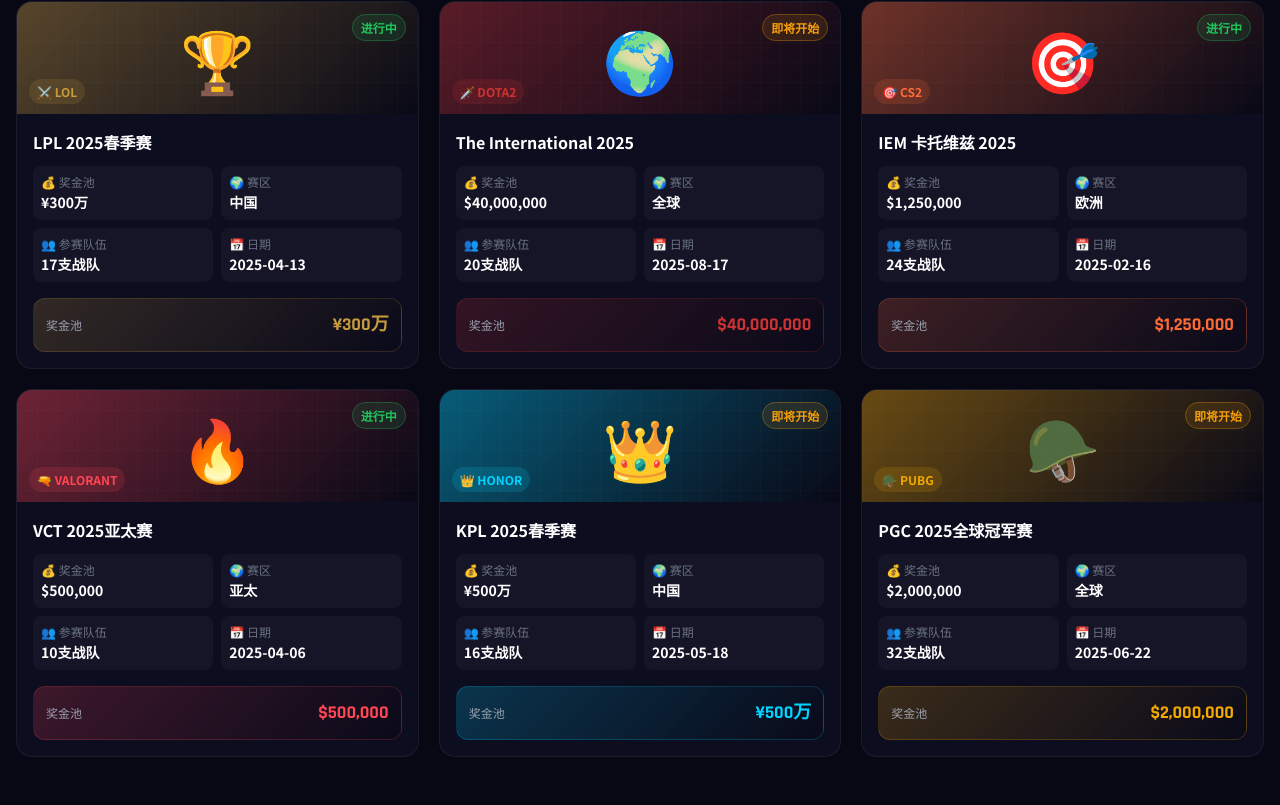
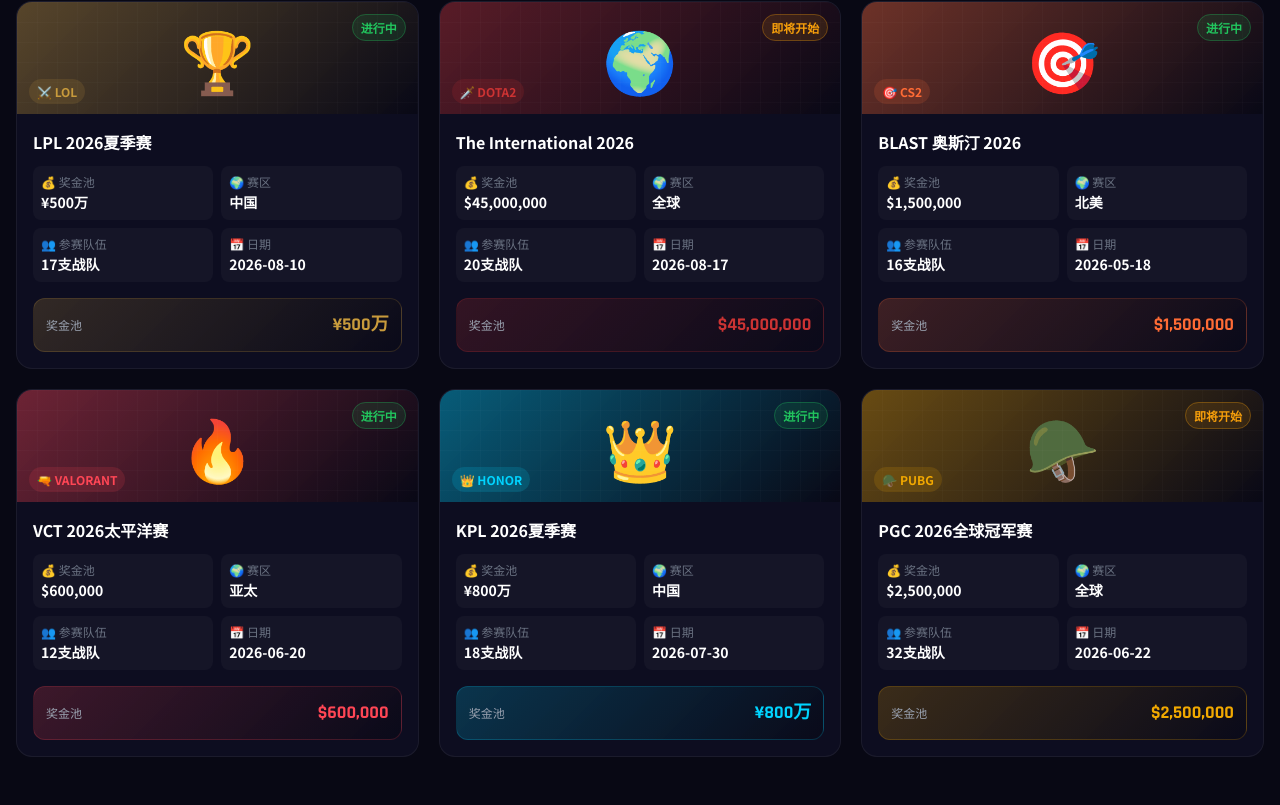
Before and after one commit to Yvan520/esports, a React (Vite) app: page / in a window 1280 px wide. Shown: the part 2295-3100 px from the top of the page. Built offline with nearby package versions, Linux system fonts and the light colour scheme.

Commit message:
feat: 2026 data, prominent platform selector with B站/虎牙/斗鱼/Twitch/YouTube

```diff
--- a/src/components/LivePage.tsx
+++ b/src/components/LivePage.tsx
@@ -85,17 +85,27 @@
 
   const [isPlaying, setIsPlaying] = useState(false);
   const [embedError, setEmbedError] = useState(false);
-  const [streamPlatform, setStreamPlatform] = useState<'twitch' | 'youtube' | 'custom'>('twitch');
-  const [customStreamUrl, setCustomStreamUrl] = useState("");
   const [userChatMessage, setUserChatMessage] = useState("");
 
-  const GAME_STREAM_MAP: Record<string, { twitch: string; youtube: string; label: string }> = {
-    LOL: { twitch: 'lpl', youtube: 'UC9MAhZQQd9egwWCxrwSIsJQ', label: '英雄联盟 LPL' },
-    VALORANT: { twitch: 'valorant_esports', youtube: 'UC8CXsDF7Rd0W3PRjM2SZBKA', label: 'VALORANT VCT' },
-    CS2: { twitch: 'esl_csgo', youtube: 'UC9ZR0jD4iS1L6Gq6qQqW6aQ', label: 'CS2 ESL' },
-    DOTA2: { twitch: 'dota2ti', youtube: 'UCYNDoOH6F_2yXuKA6KDOGDQ', label: 'DOTA 2 TI' },
-    PUBG: { twitch: 'pubg', youtube: 'UCnXU0J1f5Y5J5T5n5z5z5zQ', label: 'PUBG Esports' },
-    HONOR: { twitch: 'hoK', youtube: 'UCmXU0J1f5Y5J5T5n5z5z5zQ', label: '王者荣耀 KPL' },
+  type Platform = 'twitch' | 'youtube' | 'bilibili' | 'huya' | 'douyu' | 'custom';
+  const PLATFORMS: { id: Platform; label: string; color: string; bgColor: string }[] = [
+    { id: 'twitch', label: 'Twitch', color: '#9146FF', bgColor: 'rgba(145,70,255,0.15)' },
+    { id: 'youtube', label: 'YouTube', color: '#FF0033', bgColor: 'rgba(255,0,51,0.15)' },
+    { id: 'bilibili', label: 'B站直播', color: '#00A1D6', bgColor: 'rgba(0,161,214,0.15)' },
+    { id: 'huya', label: '虎牙直播', color: '#FF6B35', bgColor: 'rgba(255,107,53,0.15)' },
+    { id: 'douyu', label: '斗鱼直播', color: '#FF8C00', bgColor: 'rgba(255,140,0,0.15)' },
+    { id: 'custom', label: '自定义', color: '#8B5CF6', bgColor: 'rgba(139,92,246,0.15)' },
+  ];
+  const [selectedPlatform, setSelectedPlatform] = useState<Platform>('twitch');
+  const [customStreamUrl, setCustomStreamUrl] = useState("");
+
+  const GAME_STREAM_MAP: Record<string, { twitch: string; youtube: string; bilibili: string; huya: string; douyu: string; label: string }> = {
+    LOL: { twitch: 'lpl', youtube: 'UC9MAhZQQd9egwWCxrwSIsJQ', bilibili: '6', huya: '660001', douyu: '288016', label: '英雄联盟 LPL' },
+    VALORANT: { twitch: 'valorant_esports', youtube: 'UC8CXsDF7Rd0W3PRjM2SZBKA', bilibili: '234', huya: '880001', douyu: '688001', label: 'VALORANT VCT' },
+    CS2: { twitch: 'esl_csgo', youtube: 'UC9ZR0jD4iS1L6Gq6qQqW6aQ', bilibili: '38', huya: '110001', douyu: '288016', label: 'CS2 ESL' },
+    DOTA2: { twitch: 'dota2ti', youtube: 'UCYNDoOH6F_2yXuKA6KDOGDQ', bilibili: '3', huya: '210001', douyu: '556601', label: 'DOTA 2 TI' },
+    PUBG: { twitch: 'pubg', youtube: 'UCnXU0J1f5Y5J5T5n5z5z5zQ', bilibili: '25', huya: '410001', douyu: '886601', label: 'PUBG Esports' },
+    HONOR: { twitch: 'hoK', youtube: 'UCmXU0J1f5Y5J5T5n5z5z5zQ', bilibili: '89', huya: '330001', douyu: '716601', label: '王者荣耀 KPL' },
   };
 
   function getGameKey(): string {
@@ -106,30 +116,43 @@
     const key = getGameKey();
     const info = GAME_STREAM_MAP[key];
     if (!info) return '';
-    if (streamPlatform === 'custom' && customStreamUrl) return customStreamUrl;
-    if (streamPlatform === 'youtube') {
+    const domain = typeof window !== 'undefined' ? window.location.hostname : 'localhost';
+    switch (selectedPlatform) {
+      case 'youtube':
         return `https://www.youtube.com/embed/live_stream?channel=${info.youtube}&autoplay=1&mute=1`;
+      case 'bilibili':
+        return `https://live.bilibili.com/${info.bilibili}`;
+      case 'huya':
+        return `https://www.huya.com/${info.huya}`;
+      case 'douyu':
+        return `https://www.douyu.com/${info.douyu}`;
+      case 'custom':
+        return customStreamUrl;
+      default:
+        return `https://player.twitch.tv/?channel=${info.twitch}&parent=${domain}&parent=www.gamewayz.com&parent=gamewayz.com&muted=true`;
     }
-    const domain = typeof window !== 'undefined' ? window.location.hostname : 'localhost';
-    return `https://player.twitch.tv/?channel=${info.twitch}&parent=${domain}&parent=www.gamewayz.com&parent=gamewayz.com&muted=true`;
   }
 
   function getStreamPageUrl(): string {
     const key = getGameKey();
     const info = GAME_STREAM_MAP[key];
     if (!info) return 'https://www.twitch.tv';
-    if (streamPlatform === 'youtube') return `https://www.youtube.com/channel/${info.youtube}/live`;
-    if (streamPlatform === 'custom' && customStreamUrl) return customStreamUrl;
-    return `https://www.twitch.tv/${info.twitch}`;
+    switch (selectedPlatform) {
+      case 'youtube': return `https://www.youtube.com/channel/${info.youtube}/live`;
+      case 'bilibili': return `https://live.bilibili.com/${info.bilibili}`;
+      case 'huya': return `https://www.huya.com/${info.huya}`;
+      case 'douyu': return `https://www.douyu.com/${info.douyu}`;
+      case 'custom': return customStreamUrl || 'https://www.twitch.tv';
+      default: return `https://www.twitch.tv/${info.twitch}`;
+    }
   }
 
   function getStreamLabel(): string {
     const key = getGameKey();
     const info = GAME_STREAM_MAP[key];
     if (!info) return '';
-    if (streamPlatform === 'youtube') return `${info.label} · YouTube`;
-    if (streamPlatform === 'custom') return '自定义源';
-    return `${info.label} · Twitch`;
+    const platform = PLATFORMS.find(p => p.id === selectedPlatform);
+    return `${info.label} · ${platform?.label || selectedPlatform}`;
   }
   const chatEndRef = useRef<HTMLDivElement | null>(null);
 
@@ -371,34 +394,61 @@
                       {isPlaying && <span className="h-2 w-2 rounded-full bg-rose-500 animate-ping"></span>}
                       <span className="text-[10px] font-mono">{getStreamLabel() || '第三方平台'}</span>
                     </div>
-                    <div className="flex items-center gap-2">
-                      <div className="flex gap-1 bg-slate-900 rounded-lg border border-slate-800 p-0.5">
-                        <button onClick={() => { setStreamPlatform('twitch'); setEmbedError(false); }} className={`text-[10px] px-2 py-0.5 rounded transition cursor-pointer ${streamPlatform === 'twitch' ? 'bg-cyan-500/20 text-cyan-300' : 'text-slate-500 hover:text-slate-300'}`}>Twitch</button>
-                        <button onClick={() => { setStreamPlatform('youtube'); setEmbedError(false); }} className={`text-[10px] px-2 py-0.5 rounded transition cursor-pointer ${streamPlatform === 'youtube' ? 'bg-red-500/20 text-red-300' : 'text-slate-500 hover:text-slate-300'}`}>YouTube</button>
-                        <button onClick={() => setStreamPlatform('custom')} className={`text-[10px] px-2 py-0.5 rounded transition cursor-pointer ${streamPlatform === 'custom' ? 'bg-purple-500/20 text-purple-300' : 'text-slate-500 hover:text-slate-300'}`}>自定义</button>
+                    <a href={getStreamPageUrl()} target="_blank" rel="noopener noreferrer" className="text-[10px] bg-slate-900 hover:bg-slate-800 border border-slate-800 px-2 py-1 rounded transition text-slate-400 hover:text-slate-200">
+                      新页面打开 ↗
+                    </a>
                   </div>
                 </div>
               </div>
 
-                  {/* Custom URL input */}
-                  {streamPlatform === 'custom' && (
-                    <div className="absolute bottom-12 inset-x-0 z-10 px-4 py-2 bg-slate-950/90 backdrop-blur-sm border-t border-slate-800/50 flex gap-2">
+              {/* Prominent Platform Selector */}
+              <div className="bg-slate-900 border border-slate-800 rounded-2xl p-4 shadow-lg">
+                <div className="flex items-center gap-2 mb-3">
+                  <Tv className="h-4 w-4 text-cyan-400" />
+                  <h3 className="text-xs font-extrabold uppercase tracking-wider text-slate-400">选择直播源平台</h3>
+                </div>
+                <div className="flex flex-wrap gap-2">
+                  {PLATFORMS.map(p => (
+                    <button
+                      key={p.id}
+                      onClick={() => { setSelectedPlatform(p.id); setEmbedError(false); if (p.id !== 'custom') setIsPlaying(false); }}
+                      className={`relative flex items-center gap-2 px-4 py-2.5 rounded-xl border text-sm font-bold transition cursor-pointer ${
+                        selectedPlatform === p.id
+                          ? 'border-slate-100 text-white shadow-lg scale-105'
+                          : 'border-slate-800 text-slate-400 hover:border-slate-600 hover:text-slate-200'
+                      }`}
+                      style={{
+                        background: selectedPlatform === p.id ? p.color : 'transparent',
+                        boxShadow: selectedPlatform === p.id ? `0 0 20px ${p.color}40` : 'none',
+                      }}
+                    >
+                      {p.label}
+                    </button>
+                  ))}
+                </div>
+                {getStreamLabel() && (
+                  <div className="mt-2 text-[11px] text-slate-500">
+                    当前匹配: <span className="text-slate-300">{getStreamLabel()}</span>
+                    · <a href={getStreamPageUrl()} target="_blank" rel="noopener noreferrer" className="text-cyan-400 hover:text-cyan-300 underline">在新页面打开</a>
+                  </div>
+                )}
+                {selectedPlatform === 'custom' && (
+                  <div className="mt-3 flex gap-2">
                     <input
                       type="text"
                       value={customStreamUrl}
                       onChange={(e) => setCustomStreamUrl(e.target.value)}
-                        placeholder="粘贴直播嵌入地址 (支持任意平台的 iframe 链接)"
-                        className="flex-1 bg-slate-900 border border-slate-700 rounded-lg px-3 py-1.5 text-xs text-slate-200 outline-none focus:border-cyan-500"
+                      placeholder="粘贴任意直播平台的嵌入链接 (iframe src)"
+                      className="flex-1 bg-slate-950 border border-slate-700 rounded-lg px-3 py-2 text-xs text-slate-200 outline-none focus:border-cyan-500"
                     />
                     <button
                       onClick={() => { if (customStreamUrl) { setIsPlaying(true); setEmbedError(false); } }}
-                        className="px-3 py-1.5 bg-cyan-500 hover:bg-cyan-600 text-slate-950 text-xs font-bold rounded-lg transition cursor-pointer"
+                      className="px-4 py-2 bg-cyan-500 hover:bg-cyan-600 text-slate-950 text-xs font-bold rounded-lg transition cursor-pointer shrink-0"
                     >
-                        应用
+                      应用并播放
                     </button>
                   </div>
                 )}
-                </div>
               </div>
 
               {/* Match Selector */}
--- a/src/data/esportsData.ts
+++ b/src/data/esportsData.ts
@@ -67,32 +67,32 @@
   {
     id: 'm1',
     game: 'LOL',
-    tournament: 'LPL 2025春季赛',
-    stage: '常规赛 第12周',
+    tournament: 'LPL 2026夏季赛',
+    stage: '常规赛 第8周',
     teamA: { name: 'JDG战队', shortName: 'JDG', logo: '🐉', score: 2 },
-    teamB: { name: 'BLG战队', shortName: 'BLG', logo: '⚡', score: 1 },
+    teamB: { name: 'BLG战队', shortName: 'BLG', logo: '⚡', score: 0 },
     status: 'live',
-    startTime: '今日 15:00',
-    viewers: 1234567,
+    startTime: '今日 17:00',
+    viewers: 1876543,
     bestOf: 3,
   },
   {
     id: 'm2',
     game: 'VALORANT',
-    tournament: 'VCT 2025亚太赛',
-    stage: '季后赛 半决赛',
-    teamA: { name: 'EDward Gaming', shortName: 'EDG', logo: '🦅', score: 1 },
+    tournament: 'VCT 2026太平洋赛',
+    stage: '季后赛 决赛',
+    teamA: { name: 'EDward Gaming', shortName: 'EDG', logo: '🦅', score: 2 },
     teamB: { name: 'ZETA DIVISION', shortName: 'ZETA', logo: '🌟', score: 1 },
     status: 'live',
-    startTime: '今日 16:30',
-    viewers: 856432,
+    startTime: '今日 15:00',
+    viewers: 924531,
     bestOf: 5,
   },
   {
     id: 'm3',
     game: 'CS2',
-    tournament: 'IEM 卡托维兹 2025',
-    stage: '八强赛',
+    tournament: 'BLAST 奥斯汀 2026',
+    stage: '半决赛',
     teamA: { name: 'Natus Vincere', shortName: 'NAVI', logo: '🐺' },
     teamB: { name: 'Team Vitality', shortName: 'VIT', logo: '🐝' },
     status: 'upcoming',
@@ -102,8 +102,8 @@
   {
     id: 'm4',
     game: 'DOTA2',
-    tournament: 'The International 2025',
-    stage: '小组赛 Day 2',
+    tournament: 'The International 2026',
+    stage: '小组赛 Day 1',
     teamA: { name: 'Team Spirit', shortName: 'TSP', logo: '👻' },
     teamB: { name: 'PSG.LGD', shortName: 'LGD', logo: '🐼' },
     status: 'upcoming',
@@ -113,8 +113,8 @@
   {
     id: 'm5',
     game: 'HONOR',
-    tournament: 'KPL 2025春季赛',
-    stage: '季后赛',
+    tournament: 'KPL 2026夏季赛',
+    stage: '季后赛 四强',
     teamA: { name: 'Hero久竞', shortName: 'Hero', logo: '🦸', score: 3 },
     teamB: { name: '广州TTG', shortName: 'TTG', logo: '🔥', score: 0 },
     status: 'finished',
@@ -124,8 +124,8 @@
   {
     id: 'm6',
     game: 'PUBG',
-    tournament: 'PGC 2025全球冠军赛',
-    stage: '决赛日 3',
+    tournament: 'PGC 2026全球冠军赛',
+    stage: '决赛日 2',
     teamA: { name: '4AM战队', shortName: '4AM', logo: '💎', score: 1 },
     teamB: { name: 'Nova战队', shortName: 'Nova', logo: '🌙', score: 0 },
     status: 'finished',
@@ -137,72 +137,72 @@
 export const TOURNAMENTS: Tournament[] = [
   {
     id: 't1',
-    name: 'LPL 2025春季赛',
+    name: 'LPL 2026夏季赛',
     game: 'LOL',
     logo: '🏆',
-    prizePool: '¥300万',
-    startDate: '2025-01-14',
-    endDate: '2025-04-13',
+    prizePool: '¥500万',
+    startDate: '2026-05-20',
+    endDate: '2026-08-10',
     status: 'ongoing',
     region: '中国',
     teams: 17,
   },
   {
     id: 't2',
-    name: 'The International 2025',
+    name: 'The International 2026',
     game: 'DOTA2',
     logo: '🌍',
-    prizePool: '$40,000,000',
-    startDate: '2025-08-01',
-    endDate: '2025-08-17',
+    prizePool: '$45,000,000',
+    startDate: '2026-08-01',
+    endDate: '2026-08-17',
     status: 'upcoming',
     region: '全球',
     teams: 20,
   },
   {
     id: 't3',
-    name: 'IEM 卡托维兹 2025',
+    name: 'BLAST 奥斯汀 2026',
     game: 'CS2',
     logo: '🎯',
-    prizePool: '$1,250,000',
-    startDate: '2025-02-01',
-    endDate: '2025-02-16',
+    prizePool: '$1,500,000',
+    startDate: '2026-05-10',
+    endDate: '2026-05-18',
     status: 'ongoing',
-    region: '欧洲',
-    teams: 24,
+    region: '北美',
+    teams: 16,
   },
   {
     id: 't4',
-    name: 'VCT 2025亚太赛',
+    name: 'VCT 2026太平洋赛',
     game: 'VALORANT',
     logo: '🔥',
-    prizePool: '$500,000',
-    startDate: '2025-01-20',
-    endDate: '2025-04-06',
+    prizePool: '$600,000',
+    startDate: '2026-04-15',
+    endDate: '2026-06-20',
     status: 'ongoing',
     region: '亚太',
-    teams: 10,
+    teams: 12,
   },
   {
     id: 't5',
-    name: 'KPL 2025春季赛',
+    name: 'KPL 2026夏季赛',
     game: 'HONOR',
     logo: '👑',
-    prizePool: '¥500万',
-    startDate: '2025-03-01',
-    endDate: '2025-05-18',
-    status: 'upcoming',
+    prizePool: '¥800万',
+    startDate: '2026-04-01',
+    endDate: '2026-07-30',
+    status: 'ongoing',
     region: '中国',
-    teams: 16,
+    teams: 18,
   },
   {
     id: 't6',
-    name: 'PGC 2025全球冠军赛',
+    name: 'PGC 2026全球冠军赛',
     game: 'PUBG',
     logo: '🪖',
-    prizePool: '$2,000,000',
-    startDate: '2025-06-10',
-    endDate: '2025-06-22',
+    prizePool: '$2,500,000',
+    startDate: '2026-06-10',
+    endDate: '2026-06-22',
     status: 'upcoming',
     region: '全球',
     teams: 32,
@@ -243,37 +243,37 @@
 export const NEWS: News[] = [
   {
     id: 'n1',
-    title: 'JDG战队完成惊天逆转！2:1险胜BLG晋级季后赛',
-    summary: '在今日进行的LPL春季赛关键对决中，JDG战队在首局不利的情况下展现出强大的心理素质，凭借中后期的团战优势完成2:1惊天逆转，成功晋级季后赛并锁定前四席位。',
+    title: 'JDG战队横扫BLG！2:0领跑LPL 2026夏季赛积分榜',
+    summary: '在今日进行的LPL夏季赛中，JDG战队以摧枯拉朽之势2:0击败BLG，中单选手完美发挥带领团队拿下八连胜，继续稳居积分榜首位。',
     game: 'LOL',
-    date: '2小时前',
+    date: '30分钟前',
     tag: '赛事速报',
     image: '🎮',
   },
   {
     id: 'n2',
-    title: 'IEM卡托维兹2025：NAVI与VIT激战在即，谁将问鼎冠军？',
-    summary: '今晚20:00，CS2年度最受关注的赛事IEM卡托维兹八强对决即将打响。两支欧洲顶级队伍NAVI与Vitality再度相遇，这场宿命之战将决定谁有资格挑战冠军宝座。',
+    title: 'BLAST奥斯汀2026：NAVI与Vitality半决赛今夜开战',
+    summary: '今晚20:00，CS2年度重磅赛事BLAST 奥斯汀 2026半决赛即将打响。NAVI与Vitality这对宿敌再次相遇，胜者将挺进总决赛争夺$1,500,000奖金池。',
     game: 'CS2',
-    date: '4小时前',
+    date: '2小时前',
     tag: '赛前预测',
     image: '🎯',
   },
   {
     id: 'n3',
-    title: 'The International 2025奖金池突破4000万美元创历史新高',
-    summary: 'Valve官方宣布，今年的TI 2025国际邀请赛奖金池已正式突破4000万美元大关，再度刷新电子竞技史上的奖金纪录，吸引全球媒体广泛关注。',
+    title: 'TI 2026奖金池突破4500万美元再创电竞历史新高',
+    summary: 'Valve官方宣布TI 2026国际邀请赛奖金池已突破4500万美元，再次刷新电子竞技史上最高的奖金纪录。本届赛事将于8月在北美举办。',
     game: 'DOTA2',
-    date: '6小时前',
+    date: '4小时前',
     tag: '行业资讯',
     image: '💰',
   },
   {
     id: 'n4',
-    title: 'VCT亚太赛：EDG与ZETA激战至第5局，赛事进入白热化',
-    summary: 'EDG与日本老牌战队ZETA DIVISION的亚太赛半决赛已进入第五局决胜局，两队展现出极高水平，赛况之激烈让全场观众屏息以待。',
+    title: 'EDG激战ZETA！VCT太平洋赛决赛进入白热化阶段',
+    summary: 'VCT 2026太平洋赛总决赛中，EDG与ZETA DIVISION激战正酣，目前EDG以2:1暂时领先。双方鏖战三局场面极为精彩，胜者将直接获得全球冠军赛门票。',
     game: 'VALORANT',
-    date: '1小时前',
+    date: '10分钟前',
     tag: '赛事直播',
     image: '🔫',
   },
```
Lines whose indentation alone changed are shown as unchanged.
